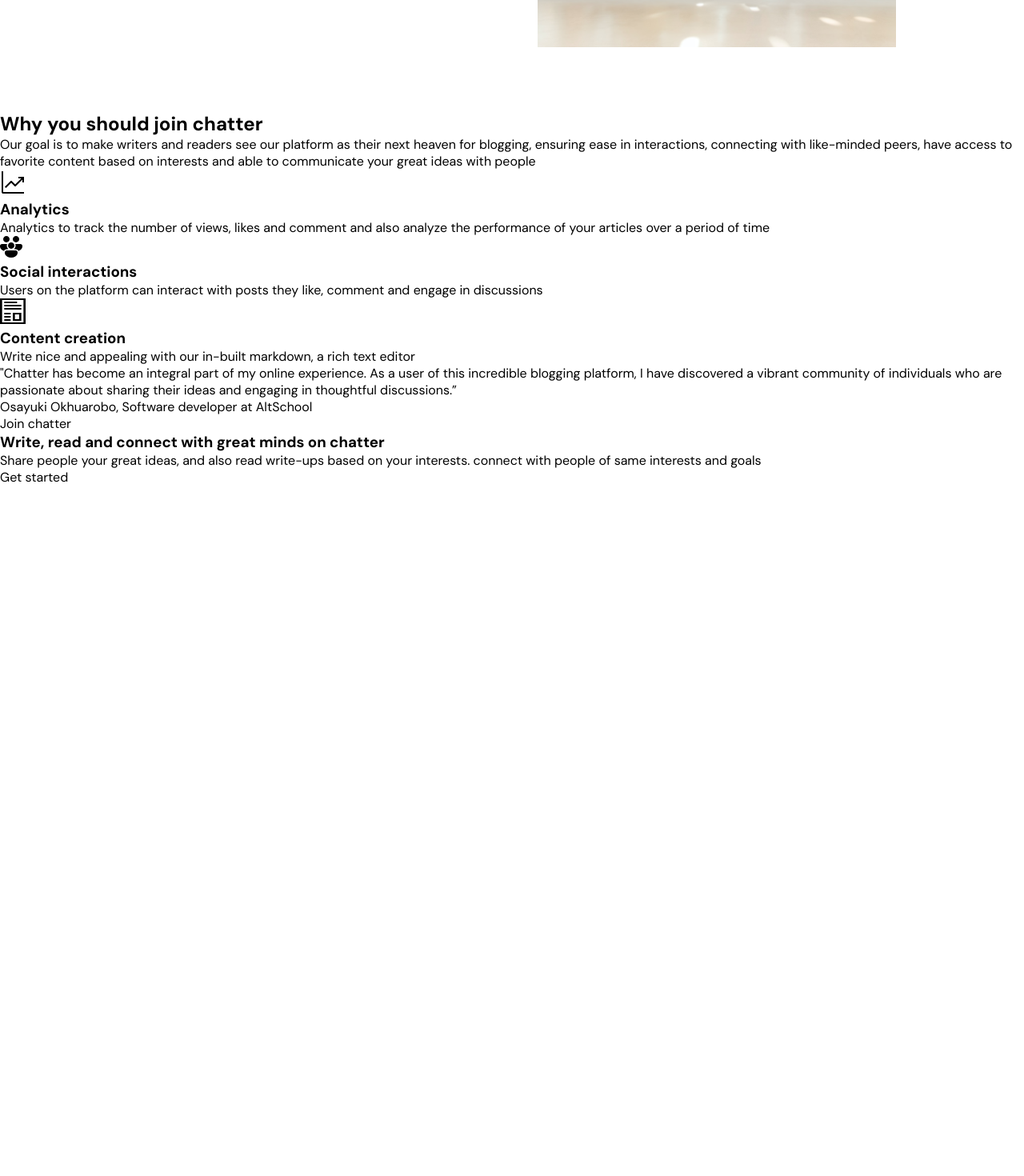
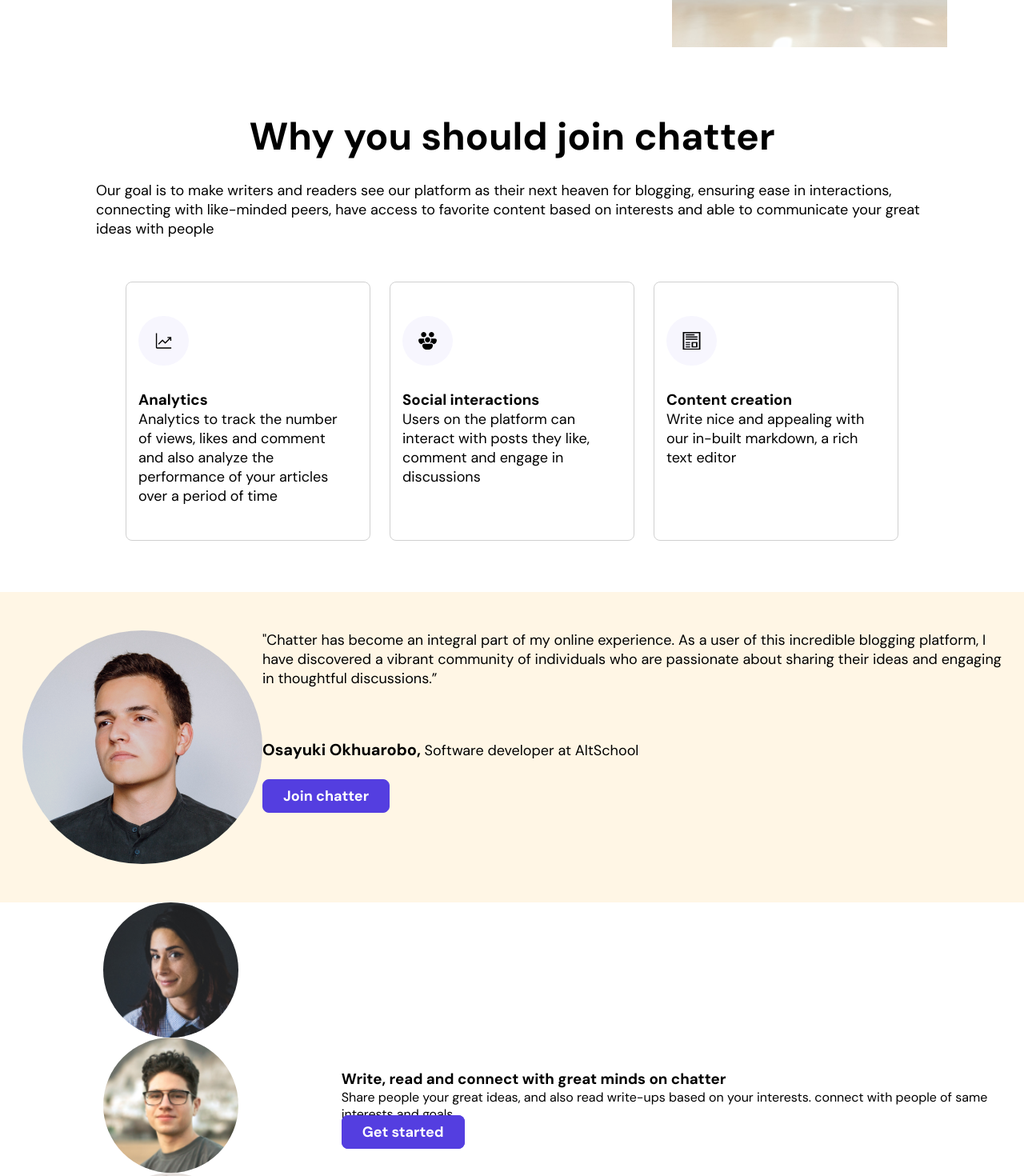
Before and after one commit to okhuaroboosayuki/chatter, a React (Create React App) app: page / in a window 1280 px wide. Shown: the part 1330-2800 px from the top of the page at 80% size. Before the commit the page ends 1937 px from the top, so only its background shows below. Built offline with nearby package versions, Linux system fonts and the light colour scheme.

Commit message:
added more styles for landing page content

```diff
--- a/src/styles/scss/landing-page.scss
+++ b/src/styles/scss/landing-page.scss
@@ -91,7 +91,6 @@ nav ul,
         background-color: rgba(0, 0, 0, 0.55);
         background-image: url(../../images/lady-biting-pen.png);
         height: 764px;
-        // padding: 25rem 0;
         background-position: center;
         background-repeat: no-repeat;
         background-size: cover;
@@ -127,10 +126,15 @@ nav ul,
             }
 
             .hero_btn {
+                align-self: flex-start;
+            }
+        }
+    }
+
+    .btn {
         padding: 0.5rem 25px;
         border-radius: 0.5rem;
         text-align: center;
-                align-self: flex-start;
         transition: all 0.5s ease-in-out;
         border: 0.0625rem solid var(--btn-color);
         background-color: var(--btn-color);
@@ -139,10 +143,7 @@ nav ul,
         font-size: 18px;
 
         &:hover {
-                    // background-color: rgba(255, 255, 255, 0.55);
             background-color: #3a2b9e;
-                }
-            }
         }
     }
 
@@ -152,8 +153,7 @@ nav ul,
         align-items: center;
         justify-content: center;
         flex-direction: column;
-        // height: 404px;
-        padding: 5rem 10rem;
+        padding: 5rem 6rem;
         width: 100%;
 
         .about_container {
@@ -174,10 +174,10 @@ nav ul,
                 }
 
                 p {
-                    font-size: 16px;
+                    font-size: 18px;
                     font-weight: 400;
                     margin-bottom: 3rem;
-                    // width: 686px;
+                    width: 680px;
                     align-self: flex-start;
                     font-style: normal;
                 }
@@ -195,4 +195,200 @@ nav ul,
             }
         }
     }
+
+    //join chatter section
+    .why_join_chatter {
+        display: flex;
+        align-items: center;
+        justify-content: center;
+
+        .why_join_chatter-container {
+            display: flex;
+            flex-direction: column;
+            align-items: center;
+            justify-content: center;
+            width: 1040px;
+            margin-bottom: 5%;
+
+            .top,
+            .bottom {
+                flex: 1;
             }
+
+            .top {
+                display: flex;
+                flex-direction: column;
+                align-items: center;
+                justify-content: center;
+                margin-bottom: 54px;
+
+                h2 {
+                    font-size: 48px;
+                    margin-bottom: 24px;
+                }
+
+                p {
+                    font-size: 18px;
+                }
+            }
+
+            .bottom {
+                display: flex;
+                align-items: center;
+                justify-content: center;
+                gap: 24px;
+
+                div {
+                    article {
+                        p {
+                            font-size: 18px;
+                            width: 254px;
+                        }
+                    }
+                }
+
+                .analytics,
+                .social_interactions,
+                .content_creation {
+                    border: 1px solid #d0d0d0;
+                    border-radius: 8px;
+                    padding: 12px 15px;
+                    width: 306px;
+                    height: 324px;
+                    display: flex;
+                    flex-direction: column;
+                    gap: 30px;
+                    justify-content: center;
+                    align-items: flex-start;
+
+                    svg {
+                        width: 23px;
+                        height: 22px;
+                    }
+                }
+
+                .icon {
+                    background: rgba(214, 209, 248, 0.2);
+                    border-radius: 50px;
+                    padding: 20px;
+                    display: flex;
+                    align-items: center;
+                    justify-content: center;
+                }
+
+                .social_interactions {
+                    article {
+                        margin-bottom: 24px;
+                    }
+                }
+
+                .content_creation {
+                    article {
+                        margin-bottom: 49px;
+                    }
+                }
+            }
+        }
+    }
+
+    //testimonial
+    .testimonial {
+        width: 100%;
+        background: rgba(255, 237, 204, 0.5);
+        display: flex;
+        align-items: center;
+        justify-content: center;
+        padding: 3rem;
+
+        .left {
+            flex: 1;
+            display: flex;
+            align-items: center;
+            justify-content: center;
+
+            .avatar {
+                background-image: url(../../images/good-looking-man.png);
+                background-color: #d9d9d9;
+                background-position: center;
+                background-repeat: no-repeat;
+                background-size: cover;
+                background-blend-mode: darken;
+                border-radius: 50%;
+                width: 300px;
+                height: 292px;
+            }
+        }
+
+        .right {
+            flex: 2;
+            display: flex;
+            flex-direction: column;
+            justify-content: flex-start;
+            align-items: flex-start;
+            gap: 24px;
+            width: 924px;
+            height: 292px;
+            font-size: 18px;
+
+            p {
+                width: 924px;
+            }
+
+            .avatar_name {
+                margin-top: 40px;
+
+                span {
+                    font-weight: 700;
+                    font-size: 20px;
+                    text-transform: capitalize;
+                }
+            }
+        }
+    }
+
+    //c_t_a section
+    .c_t_a {
+        width: 100%;
+        display: flex;
+        align-items: center;
+        justify-content: center;
+
+        .left {
+            flex: 1;
+
+            .c_t_a-images {
+                display: flex;
+                flex-direction: column;
+                align-items: center;
+
+                .image1,
+                .image2,
+                .image3 {
+                    background-position: center;
+                    background-repeat: no-repeat;
+                    background-size: cover;
+                    background-blend-mode: darken;
+                    border-radius: 50%;
+                    width: 169px;
+                    height: 169px;
+                }
+
+                .image1 {
+                    background-image: url(../../images/good-looking-woman.png);
+                }
+
+                .image2 {
+                    background-image: url(../../images/man-with-glasses.png);
+                }
+
+                .image3 {
+                    background-image: url(../../images/male-headshot-with-glasses.png);
+                }
+            }
+        }
+
+        .right {
+            flex: 2;
+        }
+    }
+}
```
Lines whose indentation alone changed are shown as unchanged.
